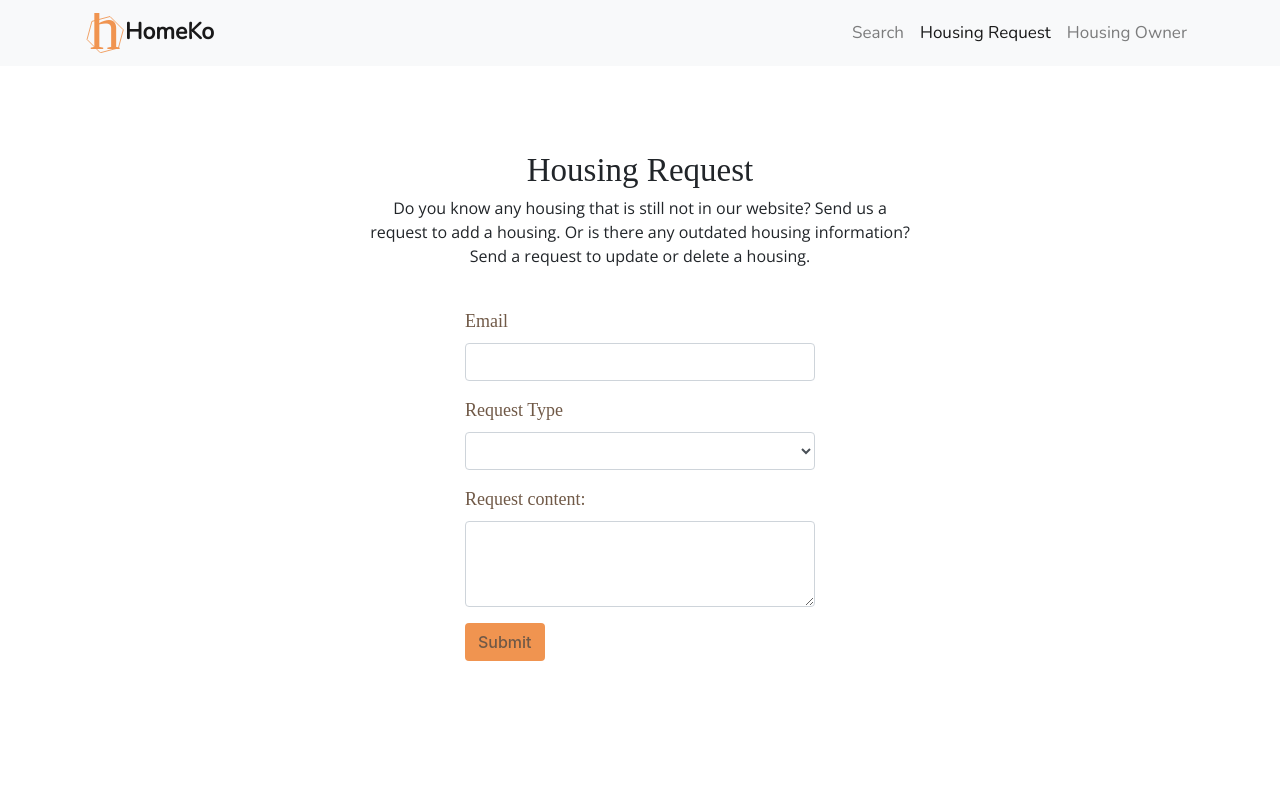
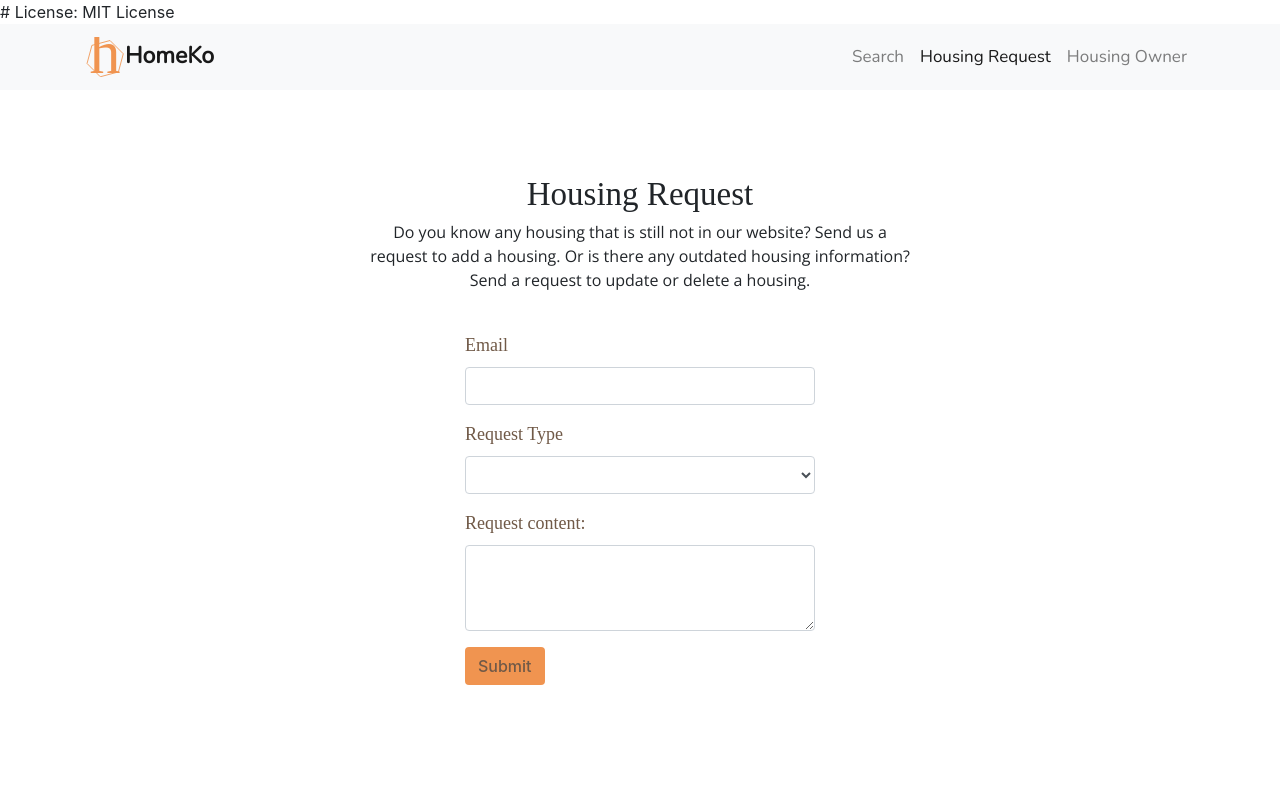
Before and after one commit to nikkirfernandez/HomeKo, a Django app: page /request/ in a window 1280 px wide. Run offline with Django 3.2, Linux system fonts and the light colour scheme; lists and menus that the app fills with data are empty; some libraries are stand-ins or nearby versions.

Commit message:
Added License

```diff
--- a/mainpage/templates/mainpage/request_enduser.html
+++ b/mainpage/templates/mainpage/request_enduser.html
@@ -1,4 +1,4 @@
-
+# License: MIT License
 <!-- CODE HISTORY
 # Sontillano     # Jan 27, 2019    # made layout of the page
 # Sontillano     # Jan 28, 2019    # changed the fonts
```
